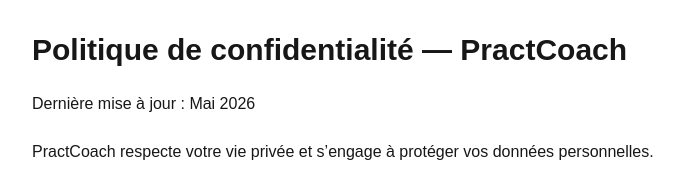
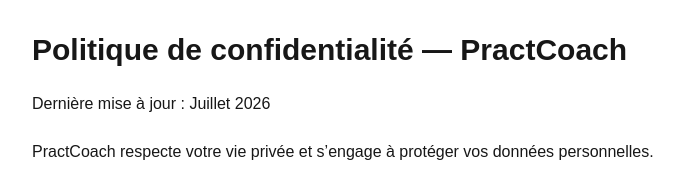
Before and after one commit to CoachANA/PractCoach, a Next.js app: page /privacy in a window 1280 px wide. Shown: the top 182 px of the page, without its empty margins (256-940 px from the left). Built offline with nearby package versions, Linux system fonts and the light colour scheme.

Commit message:
Update the month

```diff
--- a/app/privacy/page.tsx
+++ b/app/privacy/page.tsx
@@ -5,7 +5,7 @@
         Politique de confidentialité — PractCoach
       </h1>
 
-      <p>Dernière mise à jour : Mai 2026</p>
+      <p>Dernière mise à jour : Juillet 2026</p>
 
       <p>
         PractCoach respecte votre vie privée et s’engage à protéger vos
```
